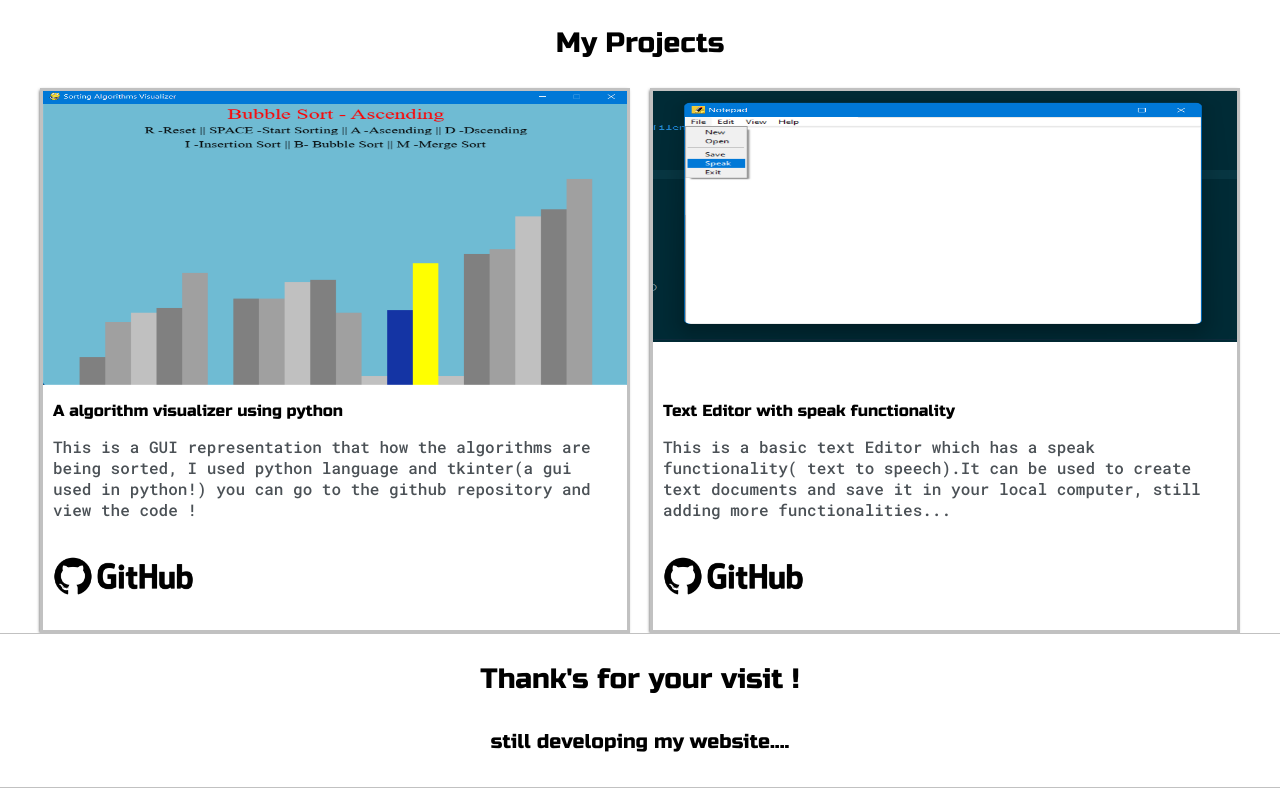
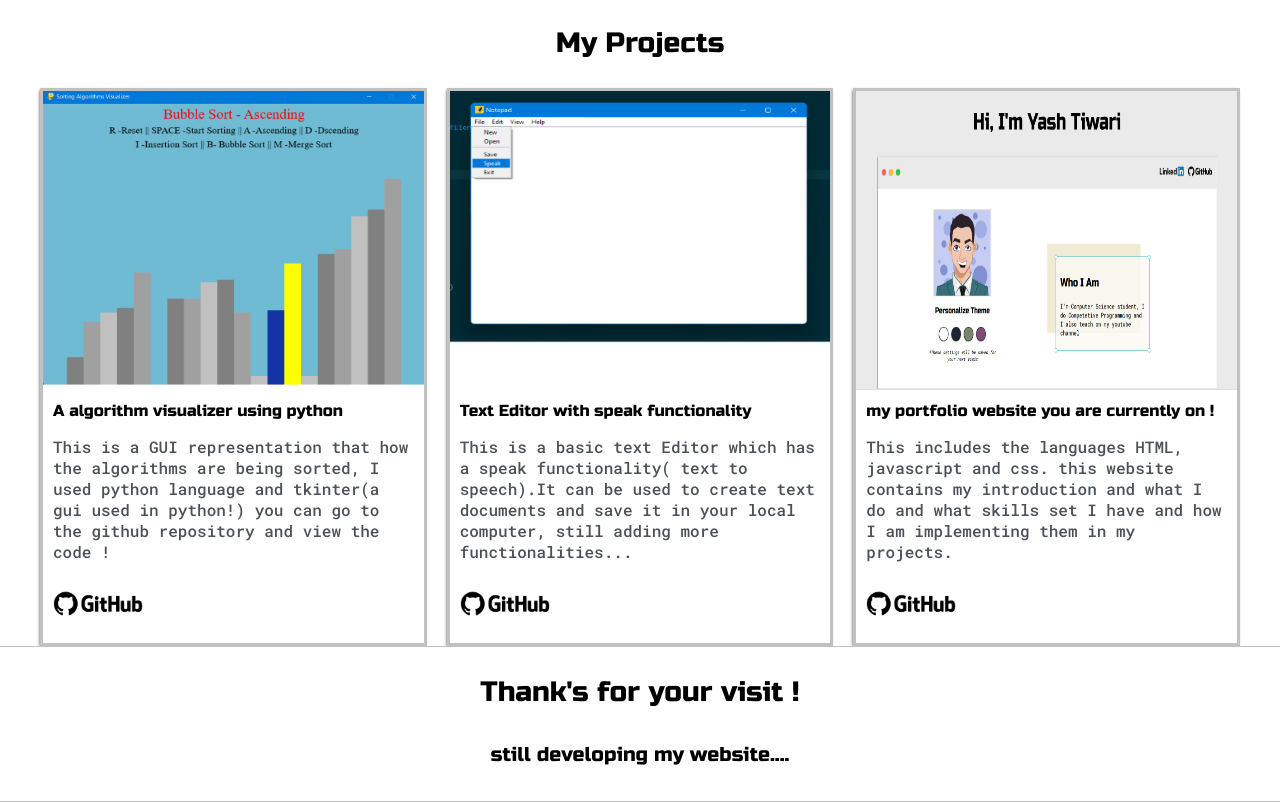
Before and after one commit to yash2411-cmd/YashTiwari.github.io, a plain HTML site: page index.html in a window 1280 px wide. Shown: the part 2134-2936 px from the top of the page. Drawn offline with Linux system fonts and the light colour scheme.

Commit message:
added a project in projects section

```diff
--- a/index.html
+++ b/index.html
@@ -195,15 +195,19 @@
                         documents and save it in your local computer, still adding more functionalities...
                       </p>
                       <a target="_blank" href="https://github.com/yash2411-cmd/texteditor"><img id="icon" src="images/giticon.png"></a>
+                    </div>
+                  </div>
+                  <div class="post">
+                    <img class="thumbnail" src="images/portfolio website.png">
+                    <div class="post-preview">
+                      <h6 class="post-tittle">my portfolio website you are currently on !</h6>
+                      <p class="post-intro">This includes the languages HTML, javascript and css. this website contains my introduction and what I do
+                        and what skills set I have and how I am implementing them in my projects.
+                      </p>
+                      <a target="_blank" href="https://github.com/yash2411-cmd/YashTiwari.github.io"><img id="icon" src="images/giticon.png"></a>
+
                   </div>
               </div>
-              <!-- <div class="post">
-                  <img class="thumbnail" src="images/hadoop.jpg">
-                  <div class="post-preview">
-                      <h6 class="post-tittle">Hadoop Introduction certification</h6>
-                      <p class="post-intro"></p>
-                  </div>
-              </div> -->
           </div>
       </div>
     </section>
```
Also changed, not shown: images/portfolio website.png (added).
